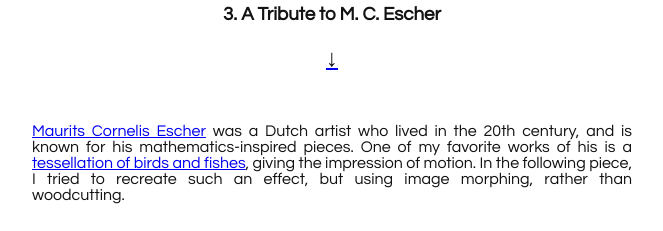
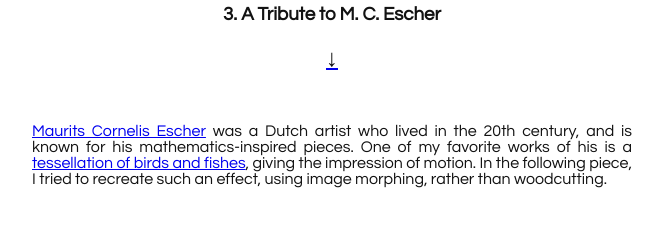
Before and after one commit to apollovision/cs194-26-proj3-html, a plain HTML site: page index.html in a window 1280 px wide. Shown: the part 4940-5171 px from the top of the page, without its empty margins (308-971 px from the left). Drawn offline with Linux system fonts and the light colour scheme.

Commit message:
fixed typo

```diff
--- a/index.html
+++ b/index.html
@@ -354,7 +354,7 @@ However, since Darwin's <i>Theory of Evolution</i>, the story began to change. R
 <br>
 
 <p>
-<a href="https://en.wikipedia.org/wiki/M._C._Escher">Maurits Cornelis Escher</a> was a Dutch artist who lived in the 20th century, and is known for his mathematics-inspired pieces. One of my favorite works of his is a <a href="https://en.wikipedia.org/wiki/Sky_and_Water_I">tessellation of birds and fishes</a>, giving the impression of motion. In the following piece, I tried to recreate such an effect, but using image morphing, rather than woodcutting.
+<a href="https://en.wikipedia.org/wiki/M._C._Escher">Maurits Cornelis Escher</a> was a Dutch artist who lived in the 20th century, and is known for his mathematics-inspired pieces. One of my favorite works of his is a <a href="https://en.wikipedia.org/wiki/Sky_and_Water_I">tessellation of birds and fishes</a>, giving the impression of motion. In the following piece, I tried to recreate such an effect, using image morphing, rather than woodcutting.
 </p>
 <br>
 <br>
```
